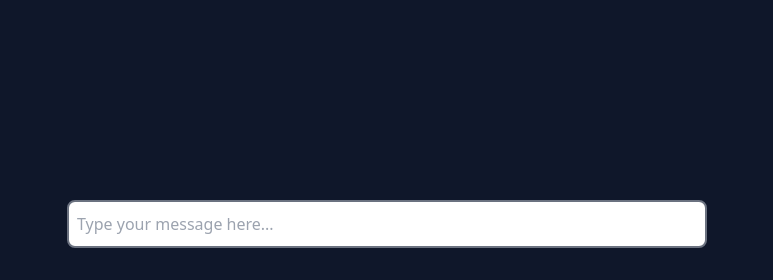
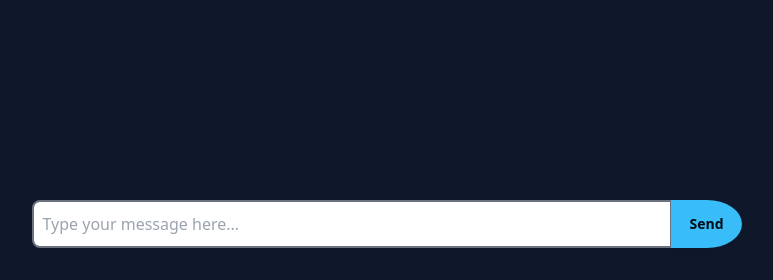
Before and after one commit to notnotrachit/devcompete, a Django app: page /ai/ in a window 1280 px wide. Shown: the part 520-800 px from the top of the page, without its empty margins (253-1026 px from the left). Run offline with Django 4.2, Linux system fonts and the light colour scheme; parts of the project's set-up code (start-up, migrations or seed data) failed here and were passed over; some libraries are stand-ins or nearby versions; some web fonts are replaced.

Commit message:
added openai

```diff
--- a/devcompete/utils.py
+++ b/devcompete/utils.py
@@ -18,17 +18,17 @@ model = genai.GenerativeModel('gemini-pro')
 
 def optimisation_ai_help(code, question, language):
     prompt="I am trying to solve the following problem:\n" + question + "\n\nMy code is:\n" + code + "\n\nI am using " + language + " to solve this problem.\n\n. Now help me in optimizing this code. Remember, don't give me the solution, just help me in optimizing my code. Do not give any code. Just answer in few lines."
-    # response = model.generate_content(prompt)
-    # response = client.completions.create(model=deployment_name, prompt=prompt)
-    completion = client.chat.completions.create(model="gpt35",
-    # messages=prompt)
-      messages=[
-    {"role": "system", "content": "You are a helpful assistant."},
-    {"role": "user", "content": prompt}
-  ])
-    print(completion.choices[0].message.content)
-    return completion.choices[0].message.content
-    # return response.text
+    ai_backend = "gemini"
+    if ai_backend=="gemini":
+        response = model.generate_content(prompt)
+        return response.text
+    else:
+        completion = client.chat.completions.create(model="gpt35",
+        messages=[
+            {"role": "system", "content": "You are a helpful assistant."},
+            {"role": "user", "content": prompt}
+        ])
+        return completion.choices[0].message.content
 
 
 def ai_chat(chat_history, query):
--- a/templates/AI_Chat.html
+++ b/templates/AI_Chat.html
@@ -15,10 +15,15 @@
 </div>
 </div>
 <div class="fixed bottom-8 w-full">
-<div class="flex justify-center">
-<input type="text" class="w-1/2 border-2 border-primary bg-base-300 input input-bordered text-black rounded-lg p-2" placeholder="Type your message here...">
+<div class="flex justify-center join">
+<input type="text" class="w-1/2 border-2 border-primary bg-base-300 input input-bordered text-black rounded-lg p-2 join-item" placeholder="Type your message here...">
+<button class="btn btn-primary rounded-r-[100%] join-item border-2 border-primary" id="send_chat">Send</button>
 </div>
 </div>
 </div>
+<script>
+
+
+</script>
 
 {% endblock main %}
```
